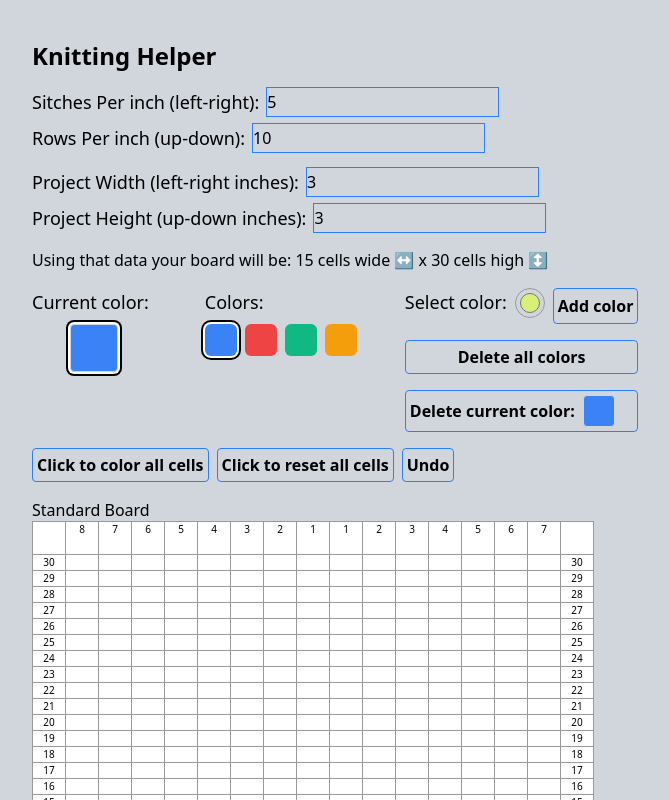
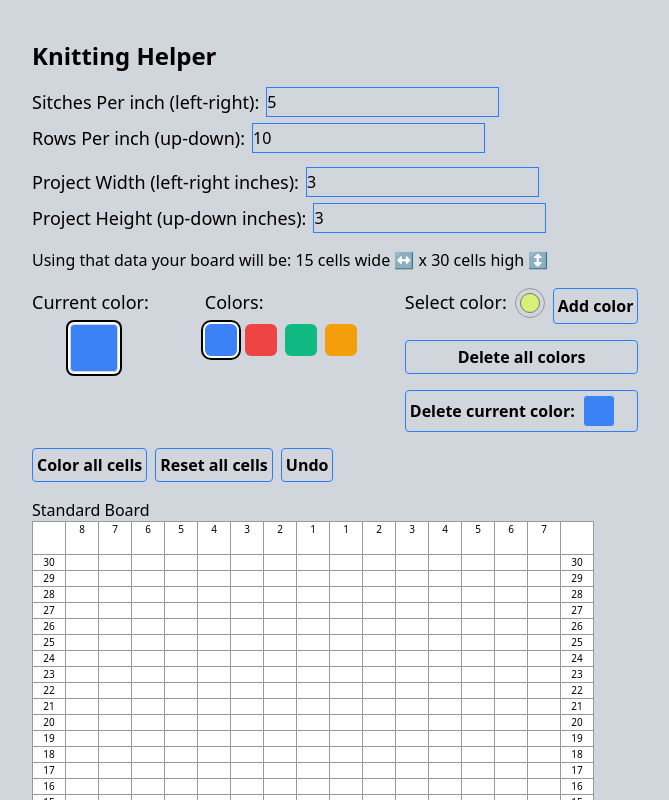
Before and after one commit to aliunwala/knitting, a Next.js app: page / in a window 1280 px wide. Shown: the top 800 px of the page, without its empty margins (8-677 px from the left). Built offline with nearby package versions, Linux system fonts and the light colour scheme.

Commit message:
Fixing visual bugs

```diff
--- a/src/app/components/board.tsx
+++ b/src/app/components/board.tsx
@@ -362,7 +362,7 @@ export default function Board() {
               ></div>
             </div>
 
-            <div className="flex flex-col bg-gray-300 flex-wrap max-w-[184px]">
+            <div className="flex flex-col bg-gray-300 flex-wrap max-w-[152px]">
               <h2 className="text-lg font-medium mb-2">Colors:</h2>
               <div className="flex flex-wrap gap-2 mb-4">
                 {customColorList.map((color, index) => {
@@ -437,14 +437,14 @@ export default function Board() {
             confirmText={`Are you sure you want to color all the cells to ${currentColor}? this cannot be undone.`}
             onClickHandler={handleColorAllCellsToOneColor}
           >
-            Click to color all cells
+            Color all cells
           </QuickActionButton>
           <QuickActionButton
             needsConfirmation={true}
             confirmText={`Are you sure you want to reset the cells to all be white? this cannot be undone.`}
             onClickHandler={handleColorAllCellsToWhite}
           >
-            Click to reset all cells
+            Reset all cells
           </QuickActionButton>
           <QuickActionButton
             needsConfirmation={false}
```
